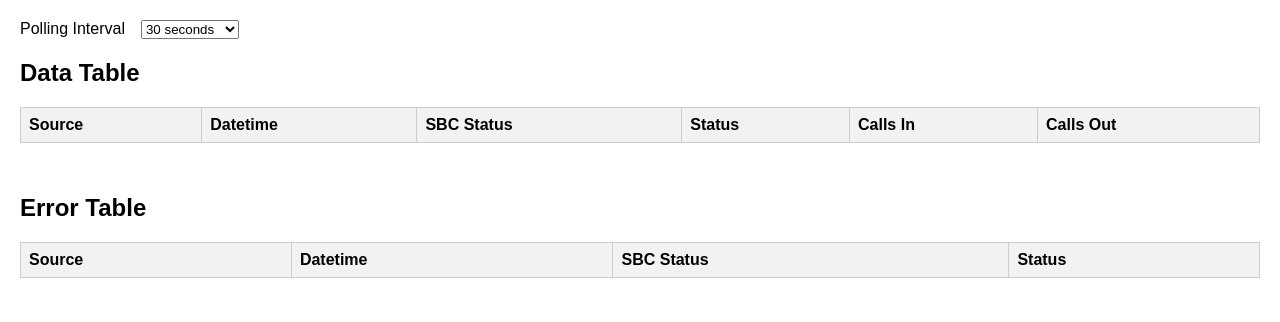
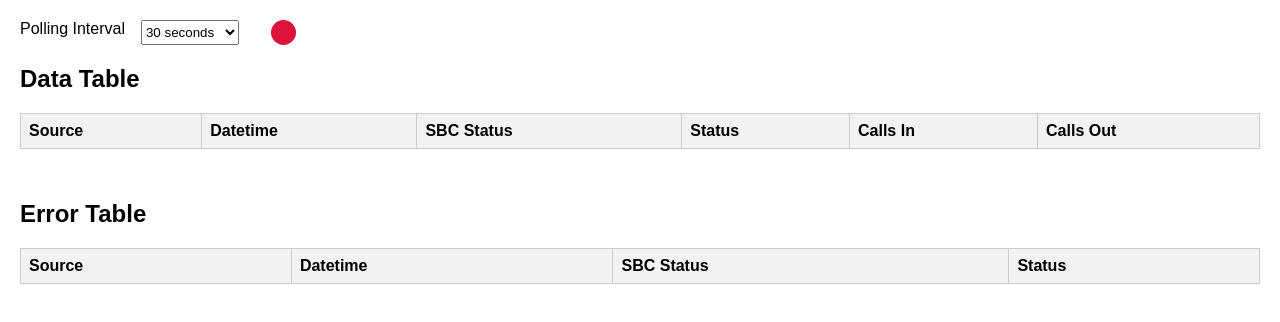
Before and after one commit to esdee303/siplab-error-listing, a website: page public/index.html in a window 1280 px wide. Drawn offline with Linux system fonts and the light colour scheme; no server answers.

Commit message:
20250914_3 Add status light to show polling is succesful

```diff
--- a/public/index.html
+++ b/public/index.html
@@ -19,6 +19,7 @@
       <option value="90000">90 seconds</option>
       <option value="120000">120 seconds</option>
     </select>
+    <span class="circle" id="circle"></span>
   </div>
   <h2>Data Table</h2>
   <table id="dataTable">
--- a/public/index.js
+++ b/public/index.js
@@ -1,8 +1,13 @@
+const circle = document.getElementById('circle');
+
 async function fetchData() {
-  console.info('Starting fetchData');
+  // console.info('Starting fetchData');
+  circle.classList.remove('lime')
+  circle.classList.add('gold')
   try {
     const response = await fetch('/data');
     const data = await response.json();
+
     const trPurecloudData = document.getElementById('purecloud-data');
     const trTeamsData = document.getElementById('teams-data');
     const trTelenetData = document.getElementById('telenet-data');
@@ -10,9 +15,11 @@ async function fetchData() {
     const trTeamsError = document.getElementById('teams-error');
     const trTelenetError = document.getElementById('telenet-error');
     const results = data.results;
+    circle.classList.remove('gold')
+    circle.classList.add('lime')
 
     results.forEach((result) => {
-      console.log(result);
+      // console.log(result);
       if (result.sbc_status === 'ok') {
          const cols = `
           <td>${result.source}</td>
@@ -49,6 +56,9 @@ async function fetchData() {
       }
     });
   } catch (err) {
+    circle.classList.remove('gold');
+    circle.classList.remove('lime');
+    circle.classList.add('crimson');
     console.error('Error retrieving data', err.message);
   }
 }
@@ -65,10 +75,10 @@ const startPolling = (delay) => {
 }
 
 const select = document.getElementById('polling-interval');
-console.log(Number(select.value))
+// console.log(Number(select.value))
 startPolling(Number(select.value));
 
 select.addEventListener('change', (event) => {
-  console.log(event.target.value)
+  // console.log(event.target.value)
   startPolling(Number(event.target.value));
 });
--- a/public/style.css
+++ b/public/style.css
@@ -19,6 +19,26 @@ table {
   margin-left: 1rem;
 }
 
+.circle {
+  margin-left: 2rem;
+  height: 25px;
+  width: 25px;
+  border-radius: 50%;
+  display: inline-block;
+}
+
+.lime {
+  background-color: lime;
+}
+
+.gold {
+  background-color: gold;
+}
+
+.crimson {
+  background-color: crimson;
+}
+
 th,
 td {
   border: 1px solid #ccc;
```
